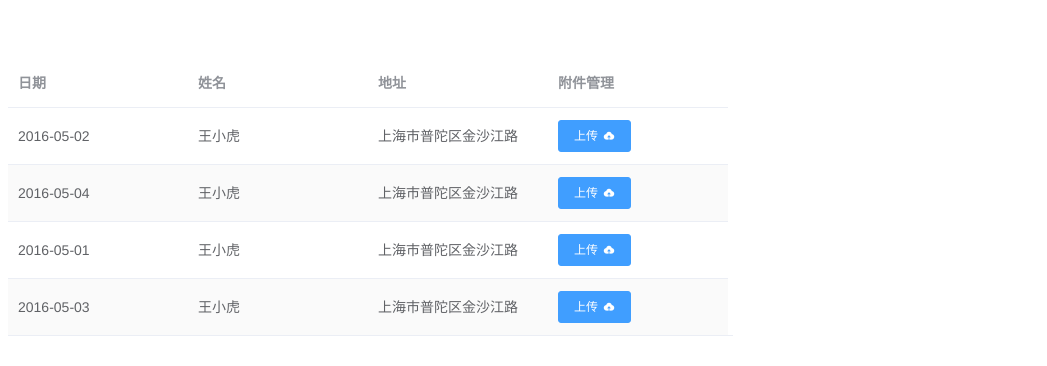
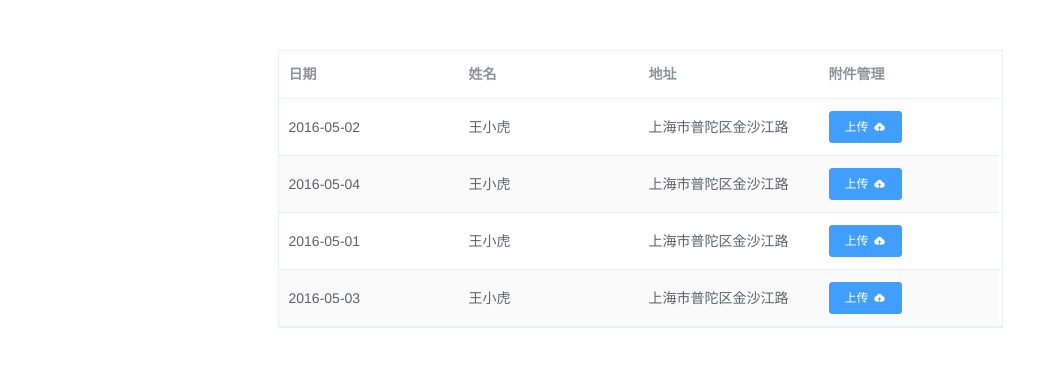
Before and after one commit to JEmbrace/element-upload-demo, a Vue app: page / in a window 1280 px wide. Shown: the top 366 px of the page, without its empty margins (0-1047 px from the left). Built offline with nearby package versions, Linux system fonts and the light colour scheme.

Commit message:
调整样式：给table添加一个边框并且将table居中显示

```diff
--- a/src/App.vue
+++ b/src/App.vue
@@ -66,8 +66,14 @@ export default {
   font-family: 'Avenir', Helvetica, Arial, sans-serif;
   -webkit-font-smoothing: antialiased;
   -moz-osx-font-smoothing: grayscale;
+  color: #2c3e50;
+  margin: 50px 30px;
   text-align: center;
-  color: #2c3e50;
-  margin-top: 60px;
 }
 </style>
+<style scoped>
+#app .my-table{
+  display: inline-block;
+  border: 1px solid #EBEEF5;
+}
+</style>
```
